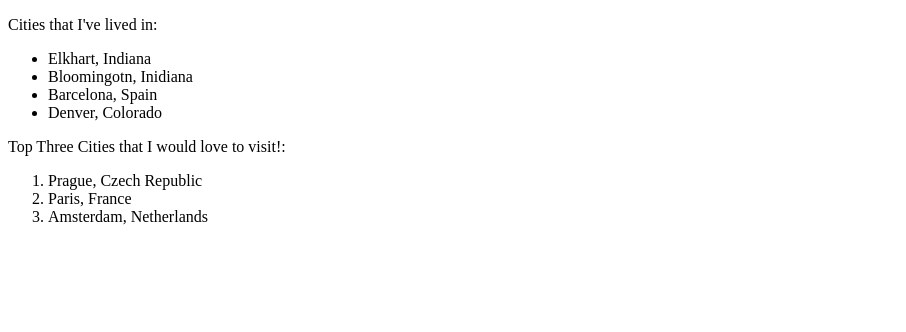
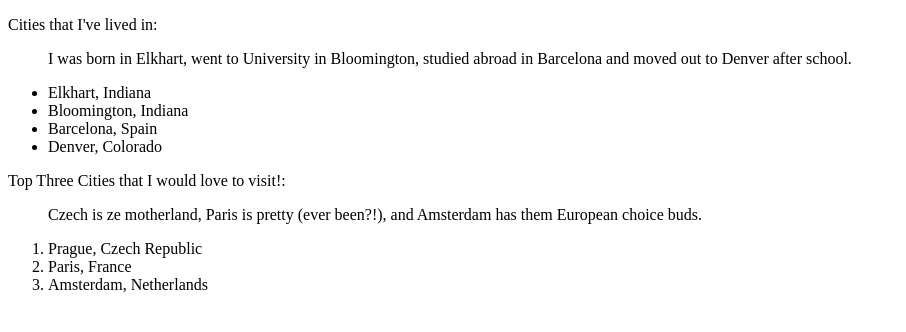
Before and after one commit to Vinsanety/HTML_Exercise, a plain HTML site: page indexExercise.html in a window 1280 px wide. Shown: the whole page, without its empty margins (0-906 px from the left). Drawn offline with Linux system fonts and the light colour scheme.

Commit message:
Descriptions of my travels

```diff
--- a/indexExercise.html
+++ b/indexExercise.html
@@ -6,13 +6,15 @@
   <body>
     <p>Cities that I've lived in:</p>
       <ul>
+      <p>I was born in Elkhart, went to University in Bloomington, studied abroad in Barcelona and moved out to Denver after school.</p>
         <li>Elkhart, Indiana</li>
-        <li>Bloomingotn, Inidiana</li>
+        <li>Bloomington, Indiana</li>
         <li>Barcelona, Spain</li>
         <li>Denver, Colorado</li>
       </ul>
     <p>Top Three Cities that I would love to visit!:</p>
       <ol>
+      <p>Czech is ze motherland, Paris is pretty (ever been?!), and Amsterdam has them European choice buds.</p>
         <li>Prague, Czech Republic</li>
         <li>Paris, France</li>
         <li>Amsterdam, Netherlands</li>
```
